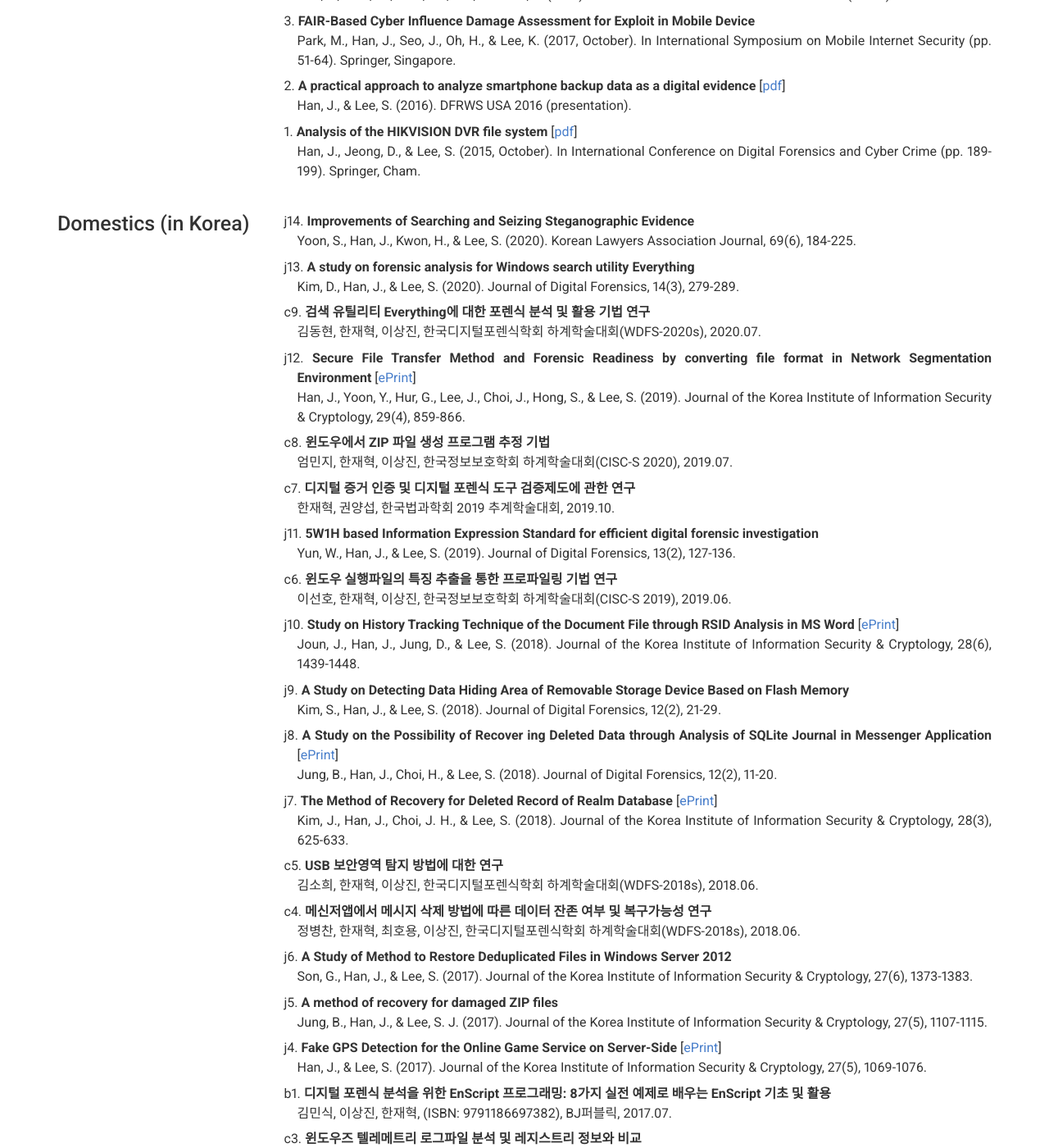
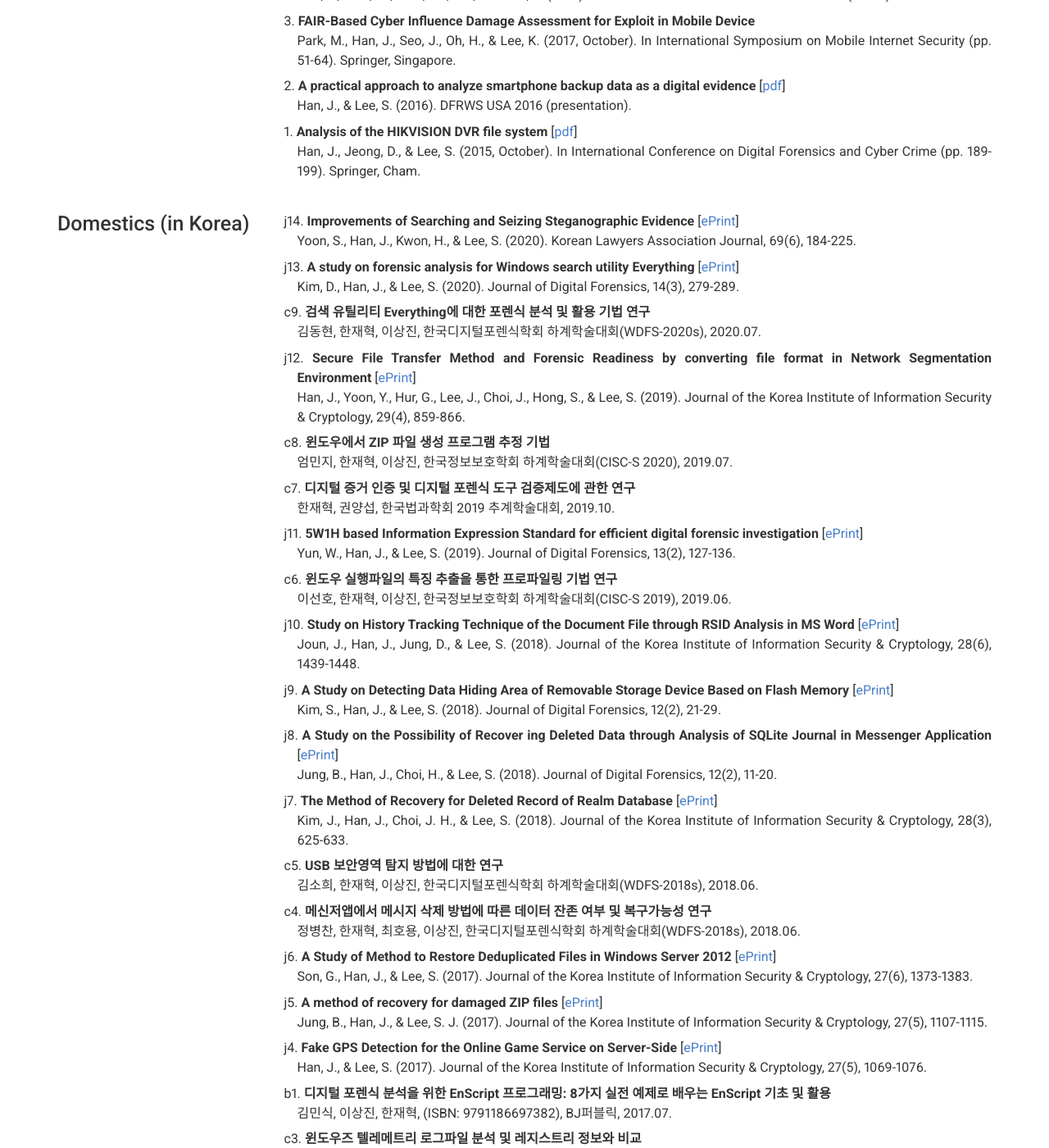
Before and after one commit to JaehyeokHan/jaehyeokhan.github.io, a Jekyll site: the page built from index.md, in a window 1280 px wide and 1400 px high, scrolled down 2851 px. Shown: the whole window at 82% size. Built offline with Jekyll 4.4.1, drawn with Linux system fonts in a browser that asks for light colours; nearby versions of some CDN libraries.

Commit message:
Update _config.yml

```diff
--- a/_config.yml
+++ b/_config.yml
@@ -174,22 +174,22 @@ content:
       - layout: left
         title: Domestics (in Korea)
         description: | # this will include new lines to allow paragraphs
-          <p style="text-indent: -1em;">j14. <b>Improvements of Searching and Seizing Steganographic Evidence</b><br>Yoon, S., Han, J., Kwon, H., & Lee, S. (2020). Korean Lawyers Association Journal, 69(6), 184-225.</p>
-          <p style="text-indent: -1em;">j13. <b>A study on forensic analysis for Windows search utility Everything</b><br>Kim, D., Han, J., & Lee, S. (2020). Journal of Digital Forensics, 14(3), 279-289.</p>
+          <p style="text-indent: -1em;">j14. <b>Improvements of Searching and Seizing Steganographic Evidence</b> [<A href = "https://www.kci.go.kr/kciportal/ci/sereArticleSearch/ciSereArtiView.kci?sereArticleSearchBean.artiId=ART002671199" target = "top">ePrint</A>]<br>Yoon, S., Han, J., Kwon, H., & Lee, S. (2020). Korean Lawyers Association Journal, 69(6), 184-225.</p>
+          <p style="text-indent: -1em;">j13. <b>A study on forensic analysis for Windows search utility Everything</b> [<A href = "https://www.kci.go.kr/kciportal/ci/sereArticleSearch/ciSereArtiView.kci?sereArticleSearchBean.artiId=ART002636122" target = "top">ePrint</A>]<br>Kim, D., Han, J., & Lee, S. (2020). Journal of Digital Forensics, 14(3), 279-289.</p>
           <p style="text-indent: -1em;">c9. <b>검색 유틸리티 Everything에 대한 포렌식 분석 및 활용 기법 연구</b><br>김동현, 한재혁, 이상진, 한국디지털포렌식학회 하계학술대회(WDFS-2020s), 2020.07.</p>
           <p style="text-indent: -1em;">j12. <b>Secure File Transfer Method and Forensic Readiness by converting file format in Network Segmentation Environment</b> [<A href = "http://koreascience.or.kr/article/JAKO201926072346469.page" target = "top">ePrint</A>]<br>Han, J., Yoon, Y., Hur, G., Lee, J., Choi, J., Hong, S., & Lee, S. (2019). Journal of the Korea Institute of Information Security & Cryptology, 29(4), 859-866.</p>
           <p style="text-indent: -1em;">c8. <b>윈도우에서 ZIP 파일 생성 프로그램 추정 기법</b><br>엄민지, 한재혁, 이상진, 한국정보보호학회 하계학술대회(CISC-S 2020), 2019.07.</p>
           <p style="text-indent: -1em;">c7. <b>디지털 증거 인증 및 디지털 포렌식 도구 검증제도에 관한 연구</b><br>한재혁, 권양섭, 한국법과학회 2019 추계학술대회, 2019.10.</p>
-          <p style="text-indent: -1em;">j11. <b>5W1H based Information Expression Standard for efficient digital forensic investigation</b><br>Yun, W., Han, J., & Lee, S. (2019). Journal of Digital Forensics, 13(2), 127-136.</p>
+          <p style="text-indent: -1em;">j11. <b>5W1H based Information Expression Standard for efficient digital forensic investigation</b> [<A href = "https://www.kci.go.kr/kciportal/ci/sereArticleSearch/ciSereArtiView.kci?sereArticleSearchBean.artiId=ART002487041" target = "top">ePrint</A>]<br>Yun, W., Han, J., & Lee, S. (2019). Journal of Digital Forensics, 13(2), 127-136.</p>
           <p style="text-indent: -1em;">c6. <b>윈도우 실행파일의 특징 추출을 통한 프로파일링 기법 연구</b><br>이선호, 한재혁, 이상진, 한국정보보호학회 하계학술대회(CISC-S 2019), 2019.06.</p>
           <p style="text-indent: -1em;">j10. <b>Study on History Tracking Technique of the Document File through RSID Analysis in MS Word</b> [<A href = "http://koreascience.or.kr/article/JAKO201807753430904.page" target = "top">ePrint</A>]<br>Joun, J., Han, J., Jung, D., & Lee, S. (2018). Journal of the Korea Institute of Information Security & Cryptology, 28(6), 1439-1448.</p>
-          <p style="text-indent: -1em;">j9. <b>A Study on Detecting Data Hiding Area of Removable Storage Device Based on Flash Memory</b><br>Kim, S., Han, J., & Lee, S. (2018). Journal of Digital Forensics, 12(2), 21-29.</p>
-          <p style="text-indent: -1em;">j8. <b>A Study on the Possibility of Recover ing Deleted Data through Analysis of SQLite Journal in Messenger Application</b> [<A href = "http://koreascience.or.kr/article/JAKO201820765436681.page" target = "top">ePrint</A>]<br>Jung, B., Han, J., Choi, H., & Lee, S. (2018). Journal of Digital Forensics, 12(2), 11-20.</p>
+          <p style="text-indent: -1em;">j9. <b>A Study on Detecting Data Hiding Area of Removable Storage Device Based on Flash Memory</b> [<A href = "https://www.kci.go.kr/kciportal/ci/sereArticleSearch/ciSereArtiView.kci?sereArticleSearchBean.artiId=ART002393780" target = "top">ePrint</A>]<br>Kim, S., Han, J., & Lee, S. (2018). Journal of Digital Forensics, 12(2), 21-29.</p>
+          <p style="text-indent: -1em;">j8. <b>A Study on the Possibility of Recover ing Deleted Data through Analysis of SQLite Journal in Messenger Application</b> [<A href = "https://www.kci.go.kr/kciportal/ci/sereArticleSearch/ciSereArtiView.kci?sereArticleSearchBean.artiId=ART002393775" target = "top">ePrint</A>]<br>Jung, B., Han, J., Choi, H., & Lee, S. (2018). Journal of Digital Forensics, 12(2), 11-20.</p>
           <p style="text-indent: -1em;">j7. <b>The Method of Recovery for Deleted Record of Realm Database</b> [<A href = "http://koreascience.or.kr/article/JAKO201820765436681.page" target = "top">ePrint</A>]<br>Kim, J., Han, J., Choi, J. H., & Lee, S. (2018). Journal of the Korea Institute of Information Security & Cryptology, 28(3), 625-633.</p>
           <p style="text-indent: -1em;">c5. <b>USB 보안영역 탐지 방법에 대한 연구</b><br>김소희, 한재혁, 이상진, 한국디지털포렌식학회 하계학술대회(WDFS-2018s), 2018.06.</p>
           <p style="text-indent: -1em;">c4. <b>메신저앱에서 메시지 삭제 방법에 따른 데이터 잔존 여부 및 복구가능성 연구</b><br>정병찬, 한재혁, 최호용, 이상진, 한국디지털포렌식학회 하계학술대회(WDFS-2018s), 2018.06.</p>
-          <p style="text-indent: -1em;">j6. <b>A Study of Method to Restore Deduplicated Files in Windows Server 2012</b><br>Son, G., Han, J., & Lee, S. (2017). Journal of the Korea Institute of Information Security & Cryptology, 27(6), 1373-1383.</p>
-          <p style="text-indent: -1em;">j5. <b>A method of recovery for damaged ZIP files</b><br>Jung, B., Han, J., & Lee, S. J. (2017). Journal of the Korea Institute of Information Security & Cryptology, 27(5), 1107-1115.</p>
+          <p style="text-indent: -1em;">j6. <b>A Study of Method to Restore Deduplicated Files in Windows Server 2012</b> [<A href = "http://koreascience.or.kr/article/JAKO201706749670643.page" target = "top">ePrint</A>]<br>Son, G., Han, J., & Lee, S. (2017). Journal of the Korea Institute of Information Security & Cryptology, 27(6), 1373-1383.</p>
+          <p style="text-indent: -1em;">j5. <b>A method of recovery for damaged ZIP files</b> [<A href = "http://koreascience.or.kr/article/JAKO201732663238886.page" target = "top">ePrint</A>]<br>Jung, B., Han, J., & Lee, S. J. (2017). Journal of the Korea Institute of Information Security & Cryptology, 27(5), 1107-1115.</p>
           <p style="text-indent: -1em;">j4. <b>Fake GPS Detection for the Online Game Service on Server-Side</b> [<A href = "http://koreascience.or.kr/article/JAKO201732663238858.page" target = "top">ePrint</A>]<br>Han, J., & Lee, S. (2017). Journal of the Korea Institute of Information Security & Cryptology, 27(5), 1069-1076.</p>
           <p style="text-indent: -1em;">b1. <b>디지털 포렌식 분석을 위한 EnScript 프로그래밍: 8가지 실전 예제로 배우는 EnScript 기초 및 활용</b><br>김민식, 이상진, 한재혁, (ISBN: 9791186697382), BJ퍼블릭, 2017.07.</p>
           <p style="text-indent: -1em;">c3. <b>윈도우즈 텔레메트리 로그파일 분석 및 레지스트리 정보와 비교</b><br>이승주, 한재혁, 이상진, 한국디지털포렌식학회 하계학술대회(WDFS-2017s), 2017.07.</p>
```
